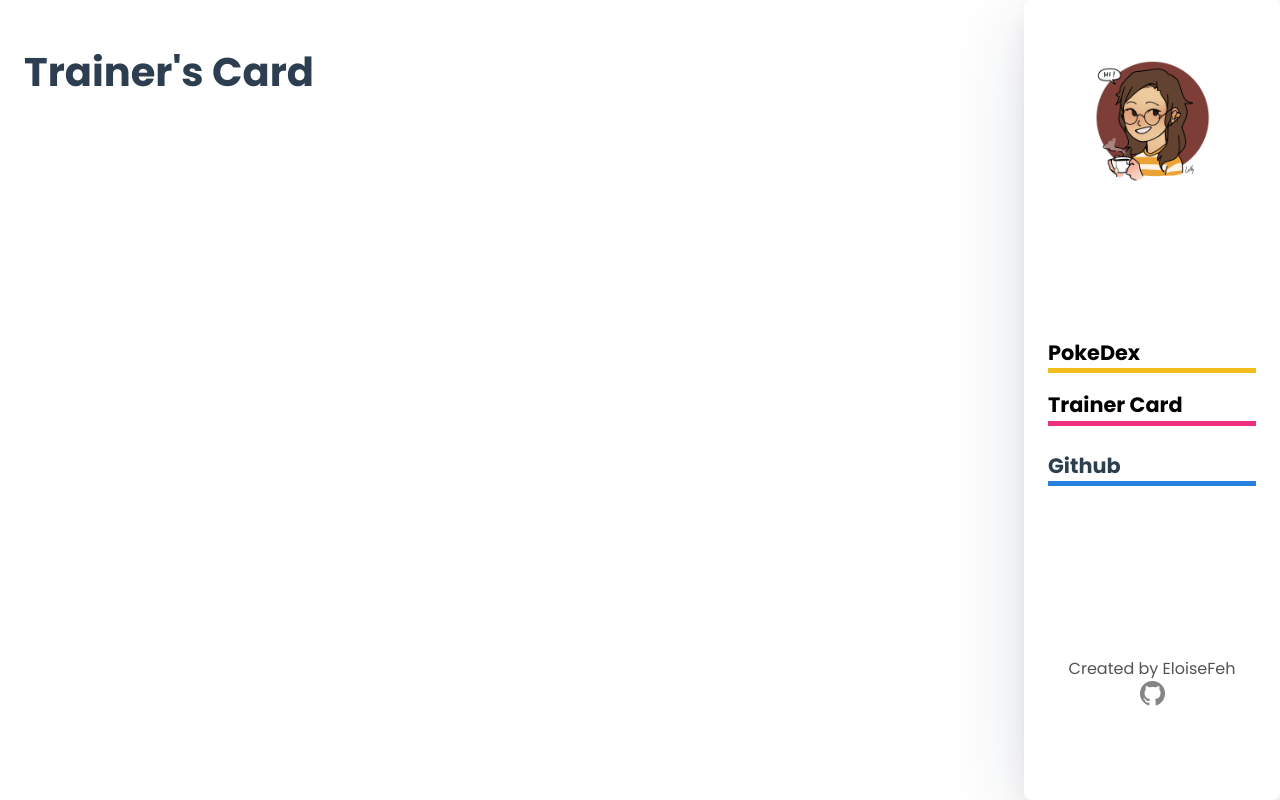
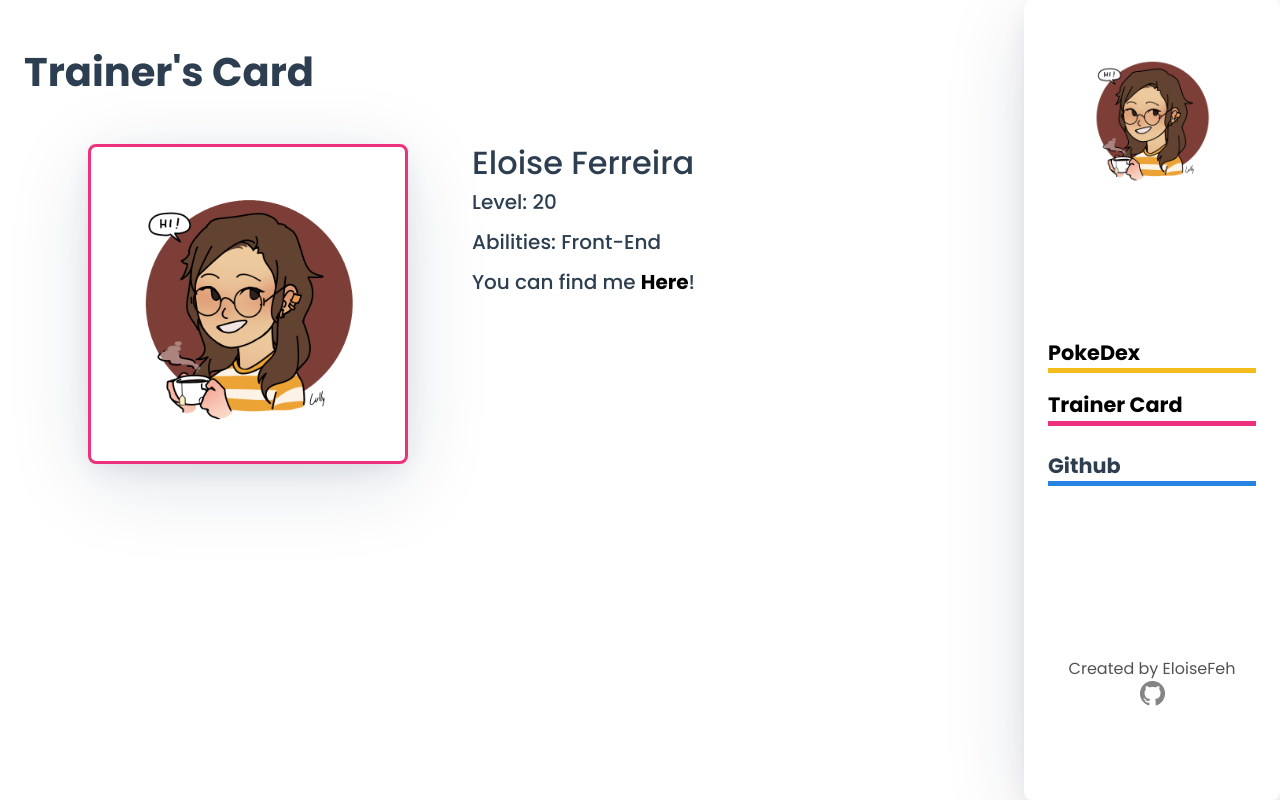
Before and after one commit to EloiseFeh/pokedex, a Vue app: page /trainercard in a window 1280 px wide. Built offline with nearby package versions, Linux system fonts and the light colour scheme.

Commit message:
FEATURE: Upload TrainerCard and ReadMe

```diff
--- a/src/views/TrainerCard.vue
+++ b/src/views/TrainerCard.vue
@@ -2,11 +2,20 @@
     <div class="Page-container mx-4">
         <h1 class="Page-title mt-5 mb-5">Trainer's Card</h1>
 
-        <div class="mt-5 d-flex justify-content-around flex-wrap">
+        <div class="Info-container mt-5 me-5 d-flex">
 
+        <div class="Card-profile Elev5 d-flex align-items-center justify-content-center">
+                <img class="Profile-img align-self-center" src="../assets/img/profile-pic.png">
         </div>
 
+        <div class="Info-container text-start">
+            <h2 class="Info-title">Eloise Ferreira</h2>
+            <h5 class="mb-3">Level: 20 </h5>
+            <h5 class="mb-3">Abilities: Front-End </h5>
+            <h5 class="mb-3">You can find me <a class="link" href="https://linktr.ee/eloiseferreira">Here</a>! </h5>
+        </div>
     </div>
+        </div>
 </template>
 
 <script>
@@ -20,4 +29,26 @@ export default {
 
 <style scoped>
 
+.Card-profile{
+    width: 20rem;
+    height: 20rem;
+    border: 3px solid #ED317C
+}
+
+.Profile-img{
+    width: 75%;
+    height: auto;
+}
+
+.Info-container{
+    margin-left: 4rem ;
+    margin-right: 4rem ;
+}
+
+.link{
+    font-weight: bold;
+    text-decoration: none !important;
+    color: #000;
+}
+
 </style>
```
Also changed, not shown: 1 other file (tests, documents, lock files or other folders).
